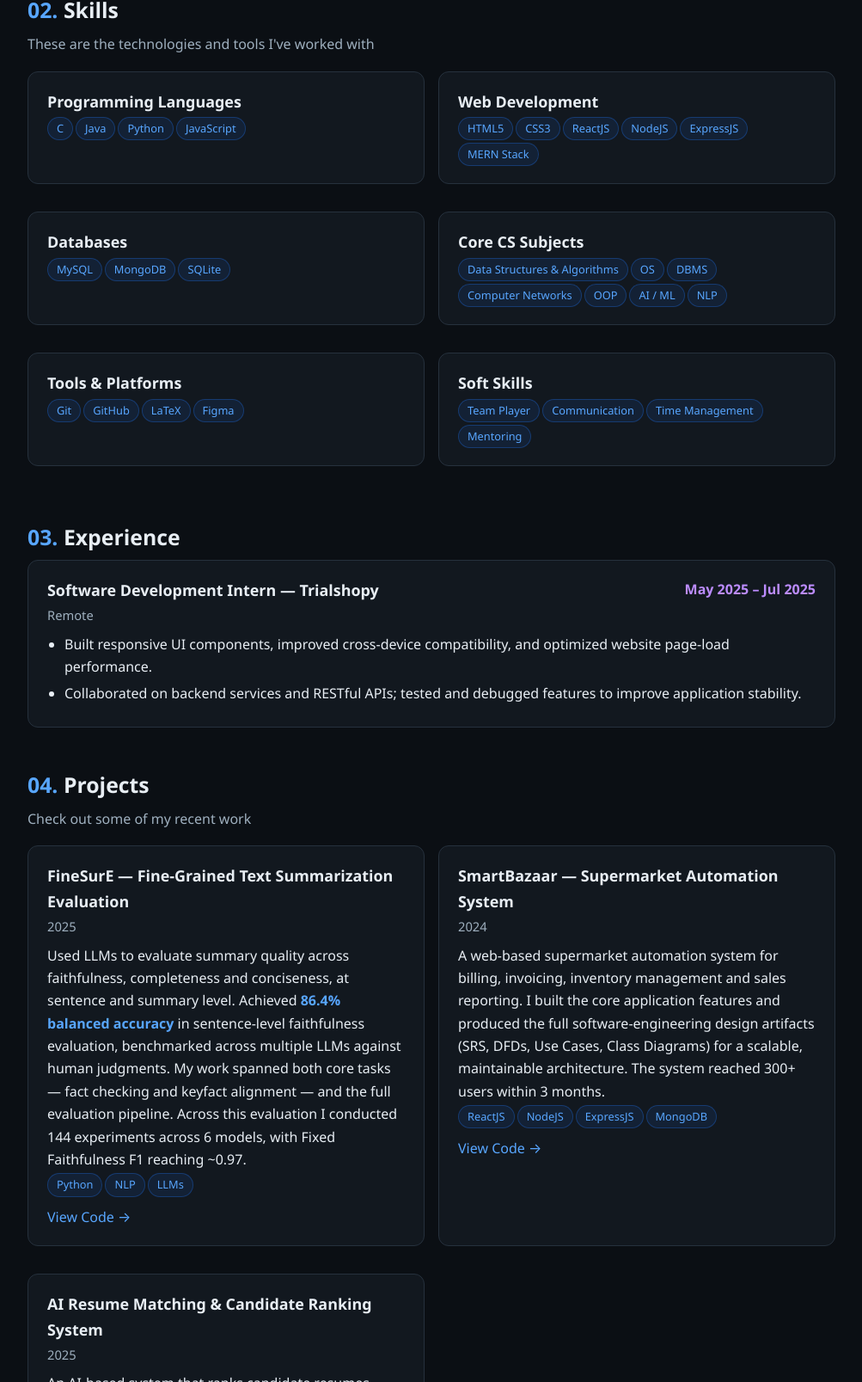
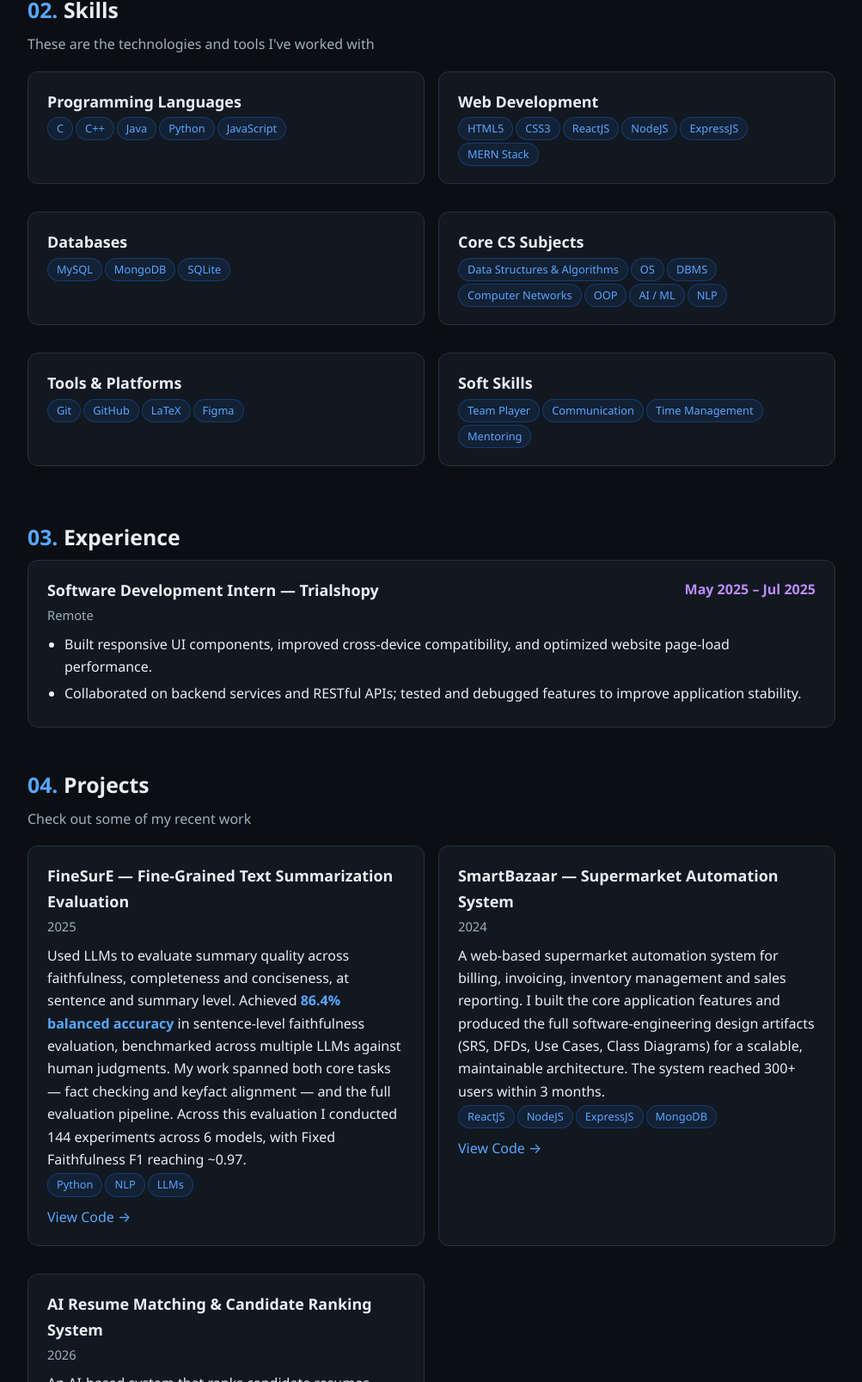
Before and after one commit to ayushchain/ayushchain.github.io, a plain HTML site: page index.html in a window 1280 px wide. Shown: the part 1193-2800 px from the top of the page at 86% size, without its empty margins (138-1141 px from the left). Drawn offline with Linux system fonts and the light colour scheme.

Commit message:
Update Resume Matching project year to 2026 and add C++ to Programming Languages

```diff
--- a/index.html
+++ b/index.html
@@ -98,7 +98,7 @@
     <h2 class="t"><i>02.</i> Skills</h2>
     <p class="sub">These are the technologies and tools I've worked with</p>
     <div class="grid">
-      <div class="card"><h3>Programming Languages</h3><div><span class="tag">C</span><span class="tag">Java</span><span class="tag">Python</span><span class="tag">JavaScript</span></div></div>
+      <div class="card"><h3>Programming Languages</h3><div><span class="tag">C</span><span class="tag">C++</span><span class="tag">Java</span><span class="tag">Python</span><span class="tag">JavaScript</span></div></div>
       <div class="card"><h3>Web Development</h3><div><span class="tag">HTML5</span><span class="tag">CSS3</span><span class="tag">ReactJS</span><span class="tag">NodeJS</span><span class="tag">ExpressJS</span><span class="tag">MERN Stack</span></div></div>
       <div class="card"><h3>Databases</h3><div><span class="tag">MySQL</span><span class="tag">MongoDB</span><span class="tag">SQLite</span></div></div>
       <div class="card"><h3>Core CS Subjects</h3><div><span class="tag">Data Structures &amp; Algorithms</span><span class="tag">OS</span><span class="tag">DBMS</span><span class="tag">Computer Networks</span><span class="tag">OOP</span><span class="tag">AI / ML</span><span class="tag">NLP</span></div></div>
@@ -130,7 +130,7 @@
       <div class="card"><h3>SmartBazaar — Supermarket Automation System</h3><div class="meta">2024</div>
         <p>A web-based supermarket automation system for billing, invoicing, inventory management and sales reporting. I built the core application features and produced the full software-engineering design artifacts (SRS, DFDs, Use Cases, Class Diagrams) for a scalable, maintainable architecture. The system reached 300+ users within 3 months.</p>
         <div><span class="tag">ReactJS</span><span class="tag">NodeJS</span><span class="tag">ExpressJS</span><span class="tag">MongoDB</span></div>
-        <p style="margin-top:10px"><a href="https://github.com/ayushchain/Supermarket-Automation-System-Software" target="_blank">View Code →</a></p></div><div class="card"><h3>AI Resume Matching & Candidate Ranking System</h3><div class="meta">2025</div><p>An AI-based system that ranks candidate resumes against a job description with an explainable match score (0–100) — semantic similarity using Sentence Transformers combined with skill coverage and experience fit — with a ranking dashboard and a per-candidate score breakdown showing matched skills, missing skills and the reasons behind each score. Tested end-to-end with 14 sample resumes (PDF + DOCX). Every ranking run is saved to a SQLite database with a browsable run history, and the backend is covered by 20 unit tests.</p><div><span class="tag">Python</span><span class="tag">FastAPI</span><span class="tag">React</span><span class="tag">NLP</span></div><p style="margin-top:10px"><a href="https://github.com/ayushchain/ai-resume-matching-system" target="_blank">View Code →</a></p></div>
+        <p style="margin-top:10px"><a href="https://github.com/ayushchain/Supermarket-Automation-System-Software" target="_blank">View Code →</a></p></div><div class="card"><h3>AI Resume Matching & Candidate Ranking System</h3><div class="meta">2026</div><p>An AI-based system that ranks candidate resumes against a job description with an explainable match score (0–100) — semantic similarity using Sentence Transformers combined with skill coverage and experience fit — with a ranking dashboard and a per-candidate score breakdown showing matched skills, missing skills and the reasons behind each score. Tested end-to-end with 14 sample resumes (PDF + DOCX). Every ranking run is saved to a SQLite database with a browsable run history, and the backend is covered by 20 unit tests.</p><div><span class="tag">Python</span><span class="tag">FastAPI</span><span class="tag">React</span><span class="tag">NLP</span></div><p style="margin-top:10px"><a href="https://github.com/ayushchain/ai-resume-matching-system" target="_blank">View Code →</a></p></div>
     </div>
   </section>
 
```
